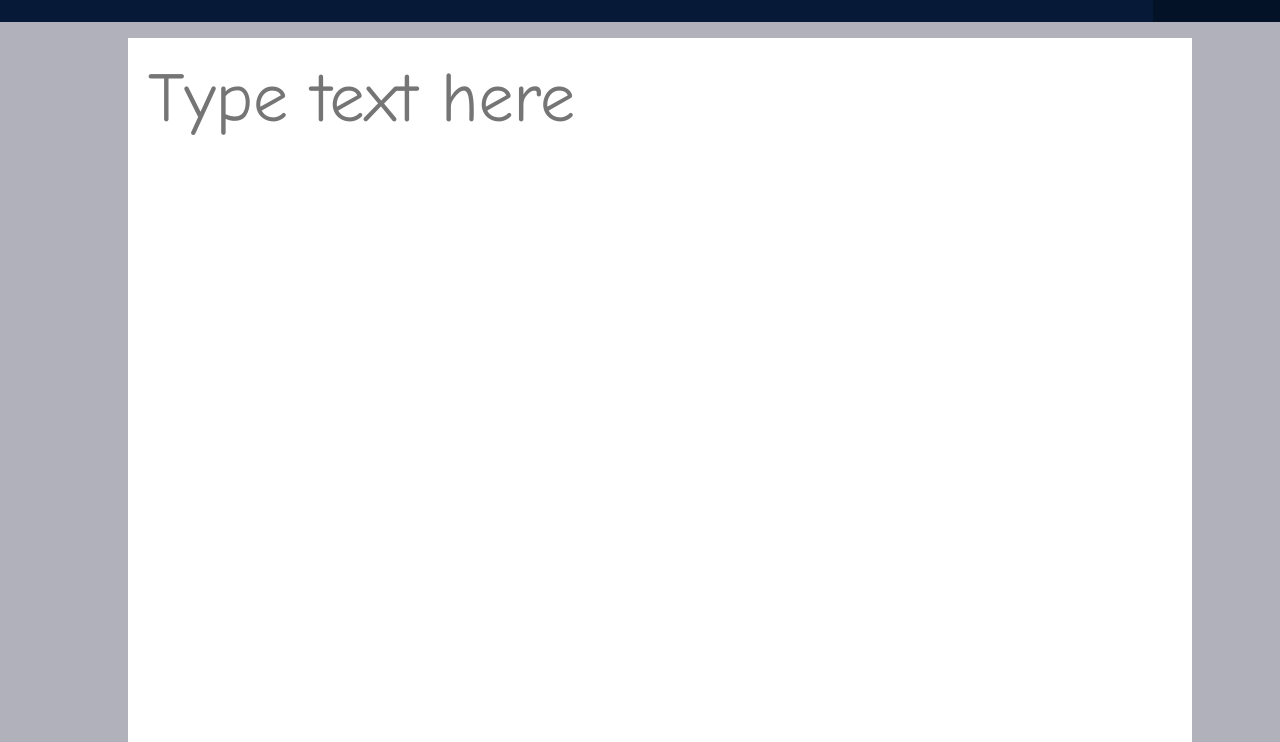
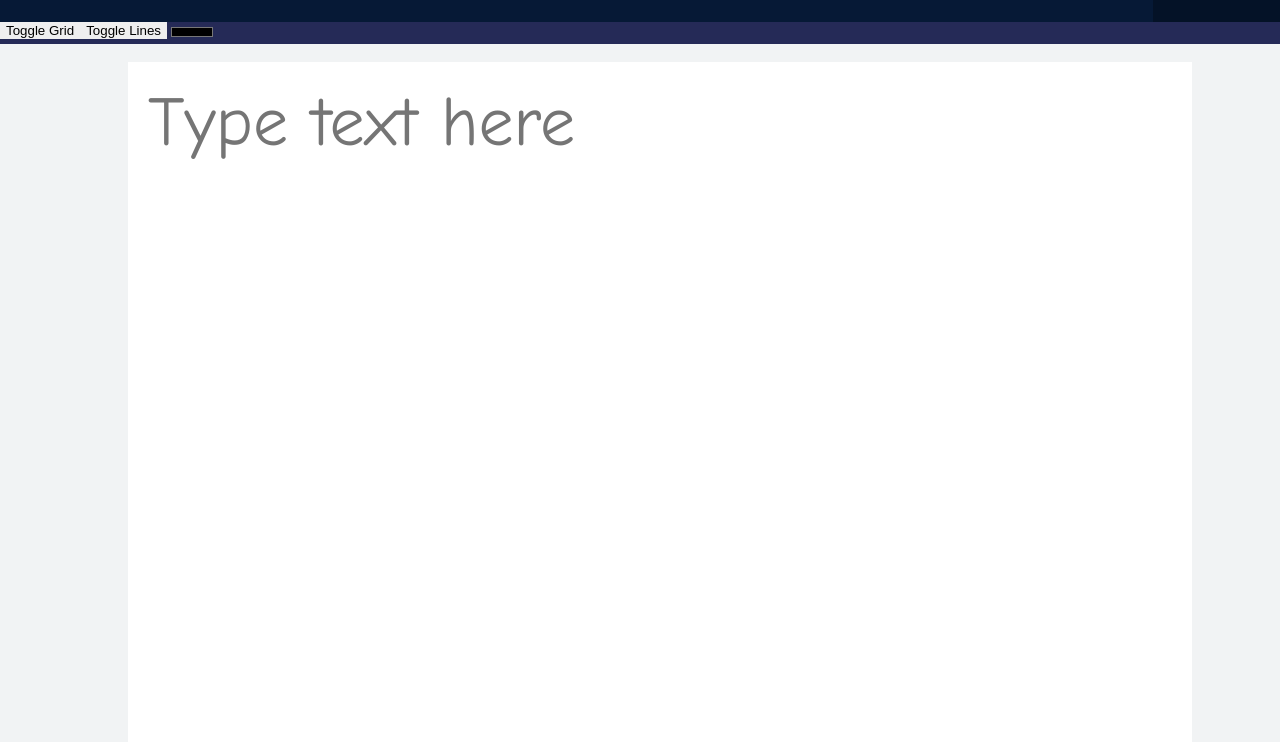
Before and after one commit to griffing52/OTTools, a plain HTML site: page ottools/index.html in a window 1280 px wide. Shown: the part 58-800 px from the top of the page. Drawn offline with Linux system fonts and the light colour scheme.

Commit message:
Added toolbar

```diff
--- a/ottools/index.html
+++ b/ottools/index.html
@@ -15,10 +15,15 @@
                 <span class="header-text">Press Ctrl+P or click "Print" to print →</span>
                 <button onclick="print()" class="header-btn">Print</button>
             </div>
-
+            <div id="toolbar">
+                <button onclick="toggleGrid()" class="toolbar-btn">Toggle Grid</button>
+                <button onclick="toggleLines()" class="toolbar-btn">Toggle Lines</button>
+                <input type="color" id="color-selector" value="#000000">
+            </div>
         </header>
         <div id="main">
             <textarea id="input" placeholder="Type text here"></textarea>
+            <canvas id="editor"></canvas>
         </div>
         <script type="text/javascript" src="main.js"></script>
     </body>
--- a/ottools/main.js
+++ b/ottools/main.js
@@ -4,6 +4,7 @@ let prevContent;
 
 const descenders = "gjpqy"
 const ascenders = "bdfhiklt!@#$%&(){}[]?/;:|\\"
+
 
 /**
  * The function `drawPDF` takes a canvas context and returns the step size for drawing rows on the
@@ -159,5 +160,10 @@ const loadContent = () => {
     // document.body.innerHTML = "<h1>Testing!!!</h1>"
 }
 
-window.onbeforeprint = loadContent
-window.onafterprint = () => document.body.innerHTML = prevContent
+
+
+const startup = () => {
+    window.onbeforeprint = loadContent
+    window.onafterprint = () => document.body.innerHTML = prevContent
+}
+window.addEventListener("load", startup, false);
--- a/ottools/style.css
+++ b/ottools/style.css
@@ -2,7 +2,7 @@ html, body {
     margin: 0;
     width: 100%;
     height: 100%;
-    background-color: #b1b1bb;
+    background-color: #f1f3f4;
 }
 
 .header {
@@ -21,7 +21,7 @@ html, body {
 
     position: absolute;
     left: 10%;
-    top: 12%;
+    top: 15%;
     z-index: 0;
 
     color: #030303;
@@ -67,6 +67,8 @@ html, body {
     border: none;
     transition: background-color 1s;
     float: right;
+
+    cursor: pointer;
 }
 
 .header-btn:hover {
@@ -105,3 +107,51 @@ header > .header-text {
     width:30%;
     float: right;
 }
+
+/* Toolbar */
+#toolbar {
+    width: 100%;
+    min-height: 1.35em;
+    float: left;
+
+    background-color: #252a57;
+    position: relative;
+    /* left: 0%; */
+    /* top: 10%; */
+    z-index: 1;
+}
+
+.toolbar-btn {
+    height: 100%;
+    /* background-color: #252a57;
+    color: white;
+    font-size: 10pt; */
+    border: none;
+    /* transition: background-color 1s; */
+    float: left;
+
+    cursor: pointer;
+}
+
+#color-selector {
+    height: 1.5em;
+    border: none;
+    background-color: transparent;
+    cursor: pointer;
+    float: left;
+}
+
+@media print {
+    .header {
+        display: none;
+    }
+    #input {
+        display: none;
+    }
+    #main {
+        display: none;
+    }
+    #printContent {
+        display: block;
+    }
+}
```
